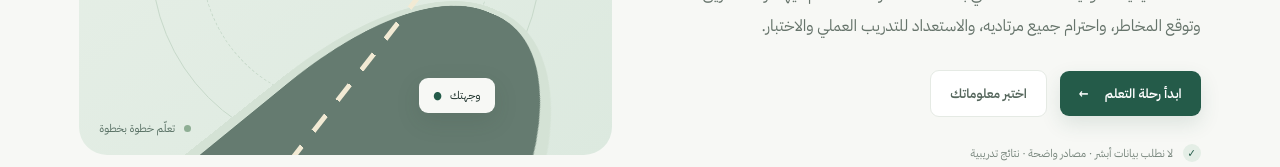
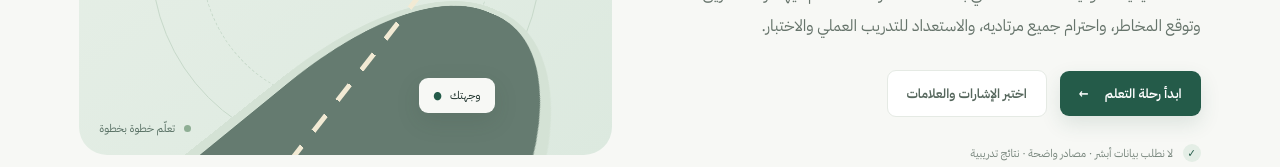
Before and after one commit to norejaberahmed-design/saudi-driving-platform, a Next.js app: page / in a window 1280 px wide. Shown: the part 401-568 px from the top of the page. Built offline with nearby package versions, Linux system fonts and the light colour scheme.

Commit message:
feat: route homepage primary theory practice to visual signs exam

```diff
--- a/app/page.tsx
+++ b/app/page.tsx
@@ -19,7 +19,7 @@ export default function HomePage() {
         <div className="eyebrow"><span className="pulse" /> السلامة أولاً في كل رحلة</div>
         <h1>افهم الطريق.<br/><em>واحْمِ نفسك والآخرين.</em></h1>
         <p className="hero-lead">منصة تعليمية سعودية مستقلة لا تكتفي بحفظ أسئلة الرخصة. تتعلم فيها قراءة الطريق، وتوقع المخاطر، واحترام جميع مرتاديه، والاستعداد للتدريب العملي والاختبار.</p>
-        <div className="hero-actions"><Link className="button button-primary" href="/learn">ابدأ رحلة التعلم <span>←</span></Link><Link className="button button-quiet" href="/quiz">اختبر معلوماتك</Link></div>
+        <div className="hero-actions"><Link className="button button-primary" href="/learn">ابدأ رحلة التعلم <span>←</span></Link><Link className="button button-quiet" href="/signs">اختبر الإشارات والعلامات</Link></div>
         <div className="trust-line"><span className="shield">✓</span> لا نطلب بيانات أبشر · مصادر واضحة · نتائج تدريبية</div>
       </div>
       <div className="hero-art" aria-label="رسم توضيحي لطريق يقود إلى وجهة"><div className="art-orbit orbit-one"/><div className="art-orbit orbit-two"/><div className="sun-disc"/><div className="road-scene"><div className="road-line"/><div className="road-center"/><div className="road-sign"><span>قف</span></div><div className="destination"><span>وجهتك</span><b>●</b></div></div><div className="art-caption"><span className="caption-dot"/> تعلّم خطوة بخطوة</div></div>
```
